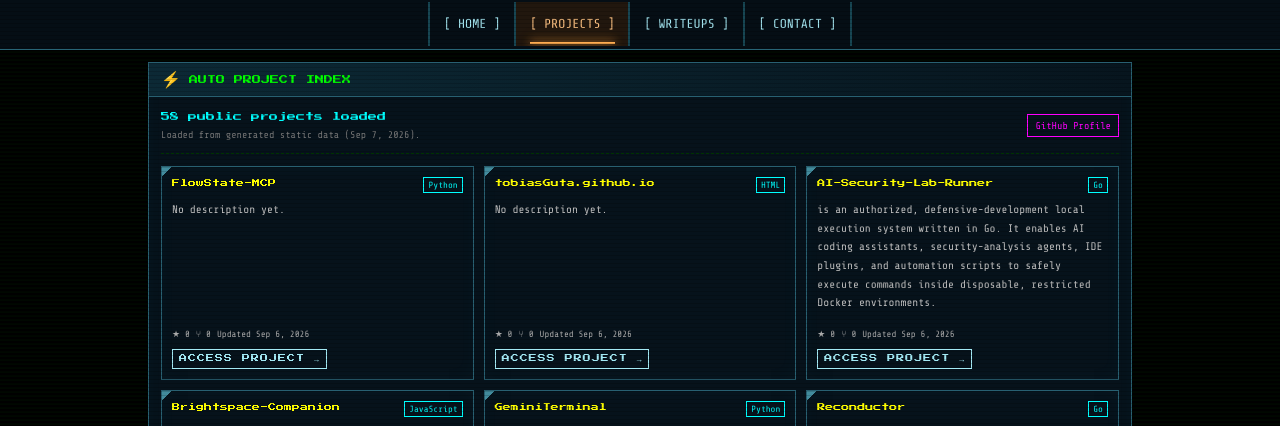
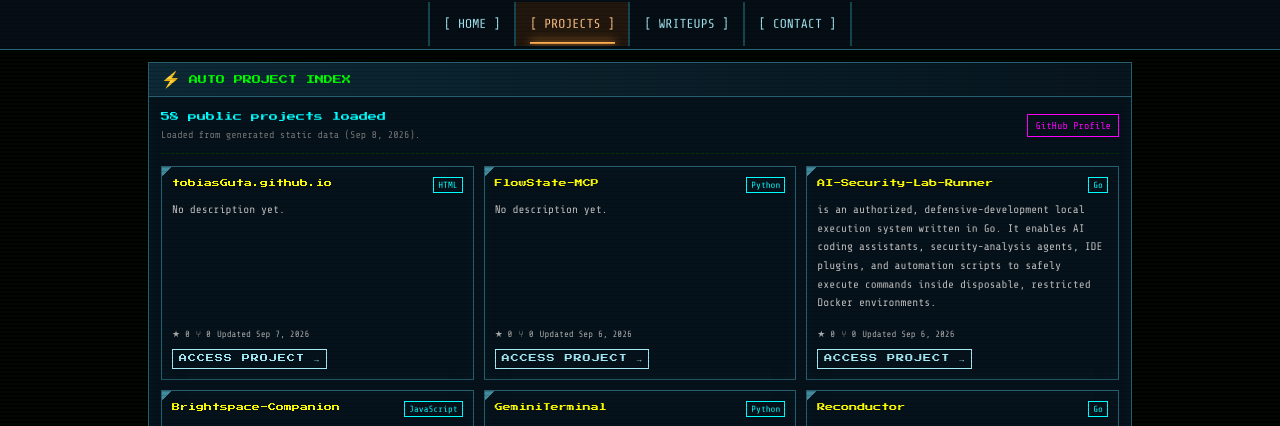
Before and after one commit to tobiasGuta/tobiasGuta.github.io, a Jekyll site: the page built from projects.html, in a window 1280 px wide and 900 px high. Shown: the part 204-630 px from the top of the window. Built offline with Jekyll 4.4.1, drawn with Linux system fonts in a browser that asks for light colours; part of the change alters nothing that is shown.

```diff
--- a/assets/data/projects.json
+++ b/assets/data/projects.json
@@ -1,8 +1,21 @@
 {
   "owner": "tobiasGuta",
   "source": "github_api",
-  "generated_at": "2026-09-07T14:14:06.689075+00:00",
+  "generated_at": "2026-09-08T12:51:28.947913+00:00",
   "projects": [
+    {
+      "name": "tobiasGuta.github.io",
+      "description": null,
+      "html_url": "https://github.com/tobiasGuta/tobiasGuta.github.io",
+      "homepage": null,
+      "language": "HTML",
+      "topics": [],
+      "stargazers_count": 0,
+      "forks_count": 0,
+      "updated_at": "2026-09-07T18:06:01Z",
+      "fork": false,
+      "archived": false
+    },
     {
       "name": "FlowState-MCP",
       "description": null,
@@ -13,19 +26,6 @@
       "stargazers_count": 0,
       "forks_count": 0,
       "updated_at": "2026-09-06T19:59:17Z",
-      "fork": false,
-      "archived": false
-    },
-    {
-      "name": "tobiasGuta.github.io",
-      "description": null,
-      "html_url": "https://github.com/tobiasGuta/tobiasGuta.github.io",
-      "homepage": null,
-      "language": "HTML",
-      "topics": [],
-      "stargazers_count": 0,
-      "forks_count": 0,
-      "updated_at": "2026-09-06T12:07:51Z",
       "fork": false,
       "archived": false
     },
```
